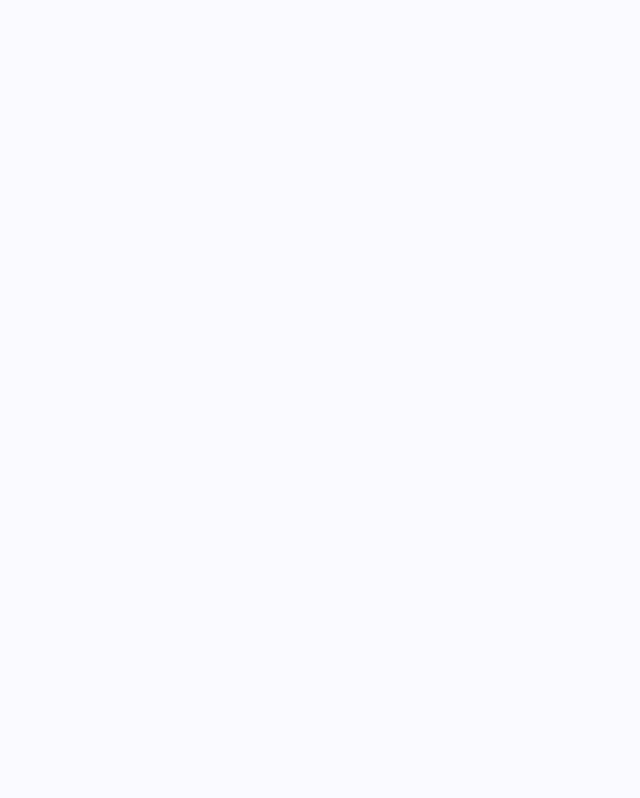
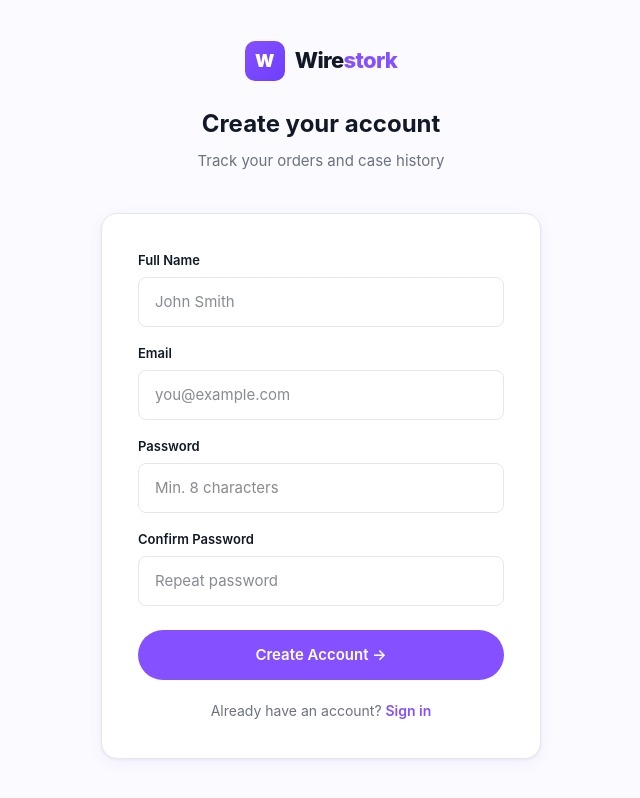
Before and after one commit to followjees/wirestork-next, a Next.js app: page /client-register in a window 1280 px wide. Before the commit this address had no page. Shown: the whole page, without its empty margins (319-959 px from the left). Built offline with nearby package versions, Linux system fonts and the light colour scheme.

Commit message:
feat: Register page

```diff
--- /dev/null
+++ b/app/(auth)/client-register/page.tsx
@@ -0,0 +1,67 @@
+"use client";
+import { useState } from "react";
+import Link from "next/link";
+import { useRouter } from "next/navigation";
+
+export default function RegisterPage() {
+  const router = useRouter();
+  const [form, setForm] = useState({ name: "", email: "", password: "", confirm: "" });
+  const [error, setError] = useState("");
+  const [loading, setLoading] = useState(false);
+
+  async function handleSubmit(e: React.FormEvent) {
+    e.preventDefault();
+    if (form.password !== form.confirm) { setError("Passwords do not match."); return; }
+    if (form.password.length < 8) { setError("Password must be at least 8 characters."); return; }
+    setLoading(true);
+    setError("");
+    // TODO: POST /api/auth/register
+    setTimeout(() => {
+      setLoading(false);
+      router.push("/client-login?registered=1");
+    }, 1000);
+  }
+
+  const update = (k: string) => (e: React.ChangeEvent<HTMLInputElement>) => setForm(f => ({ ...f, [k]: e.target.value }));
+
+  return (
+    <div style={{ minHeight: "100vh", background: "var(--canvas)", display: "flex", alignItems: "center", justifyContent: "center", padding: 24 }}>
+      <div style={{ width: "100%", maxWidth: 440 }}>
+        <div style={{ textAlign: "center", marginBottom: 40 }}>
+          <Link href="/" style={{ textDecoration: "none" }}>
+            <div style={{ display: "inline-flex", alignItems: "center", gap: 10 }}>
+              <div style={{ width: 40, height: 40, borderRadius: 10, background: "linear-gradient(135deg, #8550FF, #6E3EFF)", display: "flex", alignItems: "center", justifyContent: "center", color: "white", fontWeight: 900, fontSize: 18 }}>W</div>
+              <span style={{ fontWeight: 800, fontSize: 22, color: "var(--ink)", letterSpacing: "-0.03em" }}>Wire<span style={{ color: "var(--brand)" }}>stork</span></span>
+            </div>
+          </Link>
+          <div style={{ marginTop: 24, fontWeight: 700, fontSize: 24, color: "var(--ink)" }}>Create your account</div>
+          <div style={{ color: "var(--muted)", fontSize: 15, marginTop: 6 }}>Track your orders and case history</div>
+        </div>
+        <div className="card" style={{ padding: 36 }}>
+          <form onSubmit={handleSubmit}>
+            {[
+              { key: "name", label: "Full Name", type: "text", placeholder: "John Smith" },
+              { key: "email", label: "Email", type: "email", placeholder: "you@example.com" },
+              { key: "password", label: "Password", type: "password", placeholder: "Min. 8 characters" },
+              { key: "confirm", label: "Confirm Password", type: "password", placeholder: "Repeat password" },
+            ].map(({ key, label, type, placeholder }) => (
+              <div key={key} style={{ marginBottom: 16 }}>
+                <label style={{ display: "block", fontWeight: 600, fontSize: 13, marginBottom: 6, color: "var(--ink)" }}>{label}</label>
+                <input type={type} required value={form[key as keyof typeof form]} onChange={update(key)}
+                  className="input" placeholder={placeholder} />
+              </div>
+            ))}
+            {error && <div style={{ background: "rgba(239,68,68,0.08)", border: "1px solid rgba(239,68,68,0.2)", borderRadius: 8, padding: "10px 14px", fontSize: 14, color: "var(--danger)", marginBottom: 16 }}>{error}</div>}
+            <button type="submit" disabled={loading} className="btn btn-primary" style={{ width: "100%", justifyContent: "center", padding: "13px", fontSize: 15, marginTop: 8 }}>
+              {loading ? "Creating account..." : "Create Account →"}
+            </button>
+          </form>
+          <div style={{ textAlign: "center", marginTop: 20, fontSize: 14, color: "var(--muted)" }}>
+            Already have an account?{" "}
+            <Link href="/client-login" style={{ color: "var(--brand)", fontWeight: 600 }}>Sign in</Link>
+          </div>
+        </div>
+      </div>
+    </div>
+  );
+}
```
